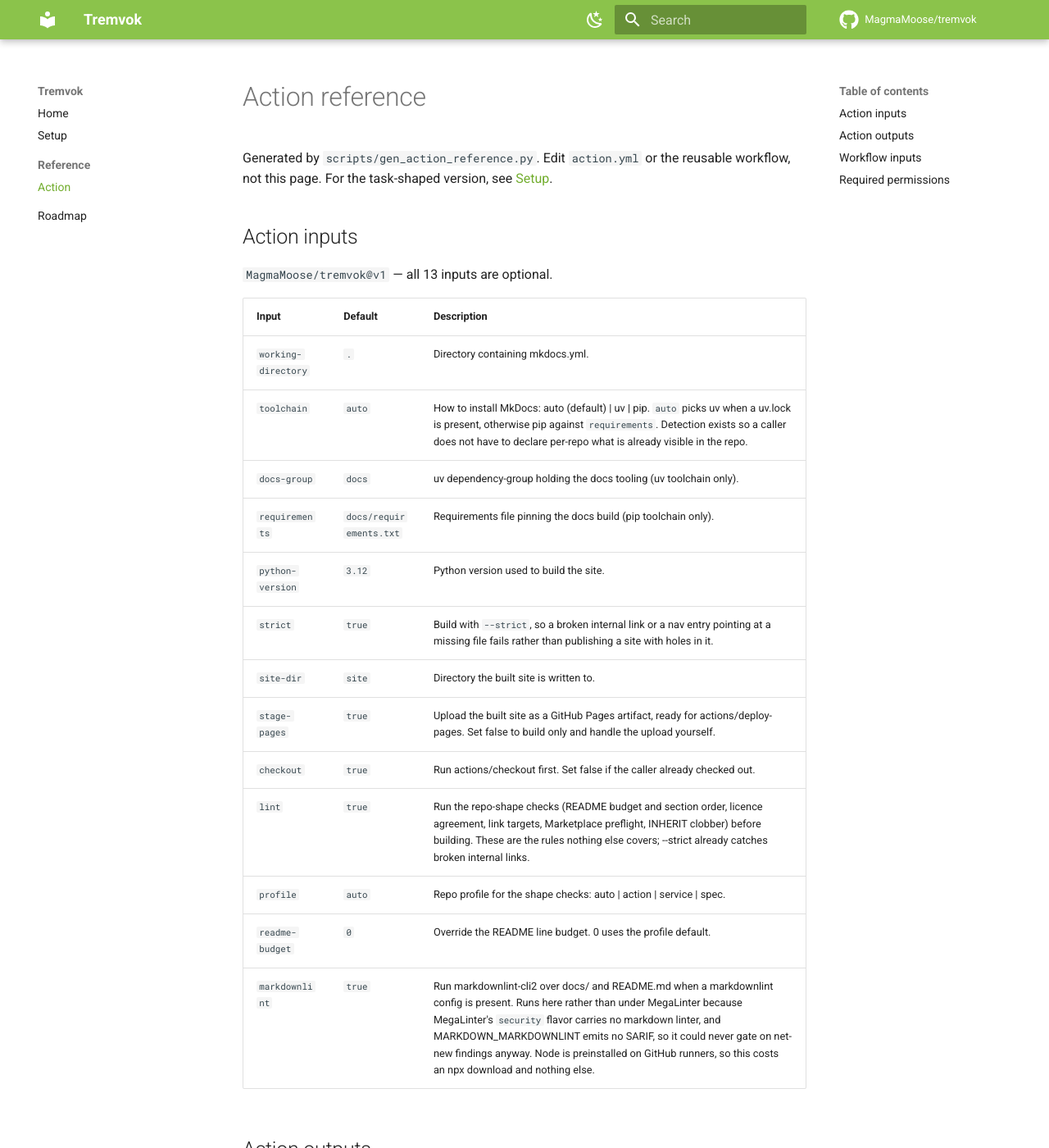
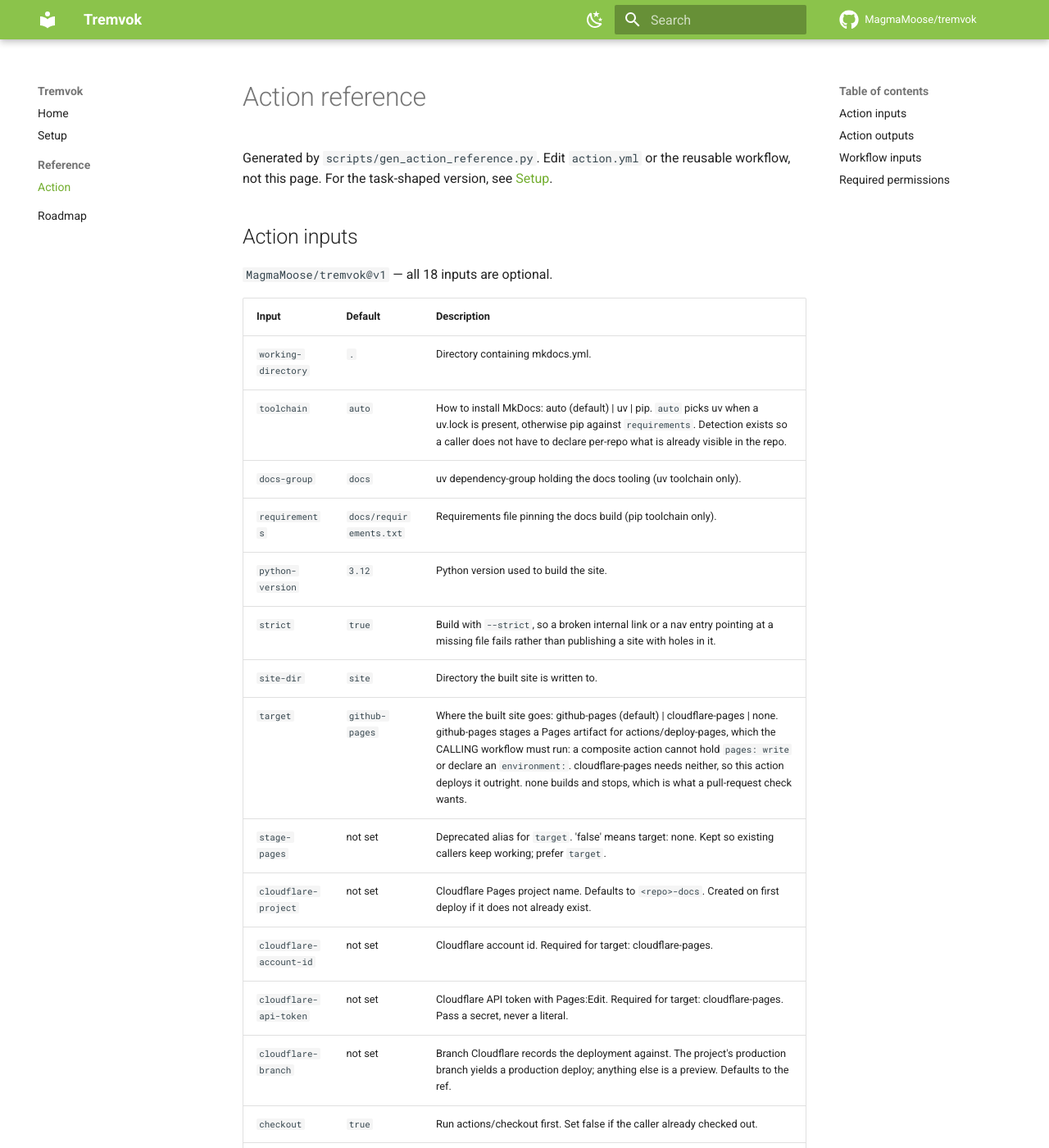
Before and after one commit to MagmaMoose/tremvok, an MkDocs documentation site: the page built from docs/action-reference.md, in a window 1280 px wide and 1400 px high. Shown: the whole window at 82% size. Built offline with MkDocs 1.6.1 and Material for MkDocs 9.7.7, drawn with Linux system fonts in a browser that asks for light colours; comment, search, counter and statistics services are not loaded; some of the changed text lies outside the part shown.

Commit message:
feat!: deploy to Cloudflare Pages, and commit to the v1 interface
Adds `target: github-pages | cloudflare-pages | none`, and the two paths are
deliberately asymmetric because the platforms are:

  cloudflare-pages   the ACTION deploys. Cloudflare needs no GitHub permissions
                     and no environment, so a plain `uses:` step publishes a site.
  github-pages       the WORKFLOW deploys. actions/deploy-pages needs
                     `pages: write`, `id-token: write` and the `github-pages`
                     environment, none of which a composite action may declare.

That asymmetry is why the reusable workflow exists at all, and it is now the
thing `target` selects between rather than a fork nobody outside the org can use.

The Pages project is created on first deploy, so a new repo publishes with no
manual Cloudflare setup. Credentials arrive as declared `secrets:`;
CLOUDFLARE_ACCOUNT_ID and CLOUDFLARE_API_TOKEN already exist as org secrets
available to every repo, so a caller needs only `secrets: inherit`.

`publish: false` overrides target, so a pull-request run cannot deploy by
accident. The verify job carries `always()` — without it a Cloudflare deploy
would never be verified, because `deploy` is skipped on that path and a skipped
dependency skips the dependent job.

Also escapes angle brackets in the generated reference. `<repo>` outside a code
span is parsed as an HTML tag and disappears, so the cell rendered as
"Defaults to -docs" — the identical silent content loss the pipe escaping was
added for one commit ago.

BREAKING CHANGE: `stage-pages` is deprecated in favour of `target`. It still
works (`stage-pages: false` means `target: none`) but will be removed. This also
cuts v1.0.0, which the README, the docs and the reusable workflow's own
`uses: MagmaMoose/tremvok@v1` have all referenced since the action was written —
none of which resolved, because the repo was still on 0.x. The interface is now
what those references promise.

```diff
--- a/docs/action-reference.md
+++ b/docs/action-reference.md
@@ -7,7 +7,7 @@
 
 ## Action inputs
 
-`MagmaMoose/tremvok@v1` — all 13 inputs are optional.
+`MagmaMoose/tremvok@v1` — all 18 inputs are optional.
 
 | Input | Default | Description |
 | --- | --- | --- |
@@ -18,7 +18,12 @@
 | `python-version` | `3.12` | Python version used to build the site. |
 | `strict` | `true` | Build with `--strict`, so a broken internal link or a nav entry pointing at a missing file fails rather than publishing a site with holes in it. |
 | `site-dir` | `site` | Directory the built site is written to. |
-| `stage-pages` | `true` | Upload the built site as a GitHub Pages artifact, ready for actions/deploy-pages. Set false to build only and handle the upload yourself. |
+| `target` | `github-pages` | Where the built site goes: github-pages (default) \| cloudflare-pages \| none. github-pages stages a Pages artifact for actions/deploy-pages, which the CALLING workflow must run: a composite action cannot hold `pages: write` or declare an `environment:`. cloudflare-pages needs neither, so this action deploys it outright. none builds and stops, which is what a pull-request check wants. |
+| `stage-pages` | not set | Deprecated alias for `target`. 'false' means target: none. Kept so existing callers keep working; prefer `target`. |
+| `cloudflare-project` | not set | Cloudflare Pages project name. Defaults to `<repo>-docs`. Created on first deploy if it does not already exist. |
+| `cloudflare-account-id` | not set | Cloudflare account id. Required for target: cloudflare-pages. |
+| `cloudflare-api-token` | not set | Cloudflare API token with Pages:Edit. Required for target: cloudflare-pages. Pass a secret, never a literal. |
+| `cloudflare-branch` | not set | Branch Cloudflare records the deployment against. The project's production branch yields a production deploy; anything else is a preview. Defaults to the ref. |
 | `checkout` | `true` | Run actions/checkout first. Set false if the caller already checked out. |
 | `lint` | `true` | Run the repo-shape checks (README budget and section order, licence agreement, link targets, Marketplace preflight, INHERIT clobber) before building. These are the rules nothing else covers; --strict already catches broken internal links. |
 | `profile` | `auto` | Repo profile for the shape checks: auto \| action \| service \| spec. |
@@ -31,7 +36,8 @@
 | --- | --- |
 | `site-dir` | Absolute path to the built site. |
 | `toolchain` | The toolchain actually used: uv or pip. |
-| `pages-staged` | true when a Pages artifact was uploaded. |
+| `target` | The deploy target actually used. |
+| `page-url` | Deployed URL. Set for cloudflare-pages; empty for github-pages, whose deploy the calling workflow owns. |
 
 ## Workflow inputs
 
@@ -40,16 +46,19 @@
 
 | Input | Type | Default | Description |
 | --- | --- | --- | --- |
+| `target` | `string` | `github-pages` | github-pages \| cloudflare-pages \| none. |
 | `working-directory` | `string` | `.` | Directory containing mkdocs.yml. |
 | `toolchain` | `string` | `auto` | auto \| uv \| pip. auto detects uv.lock, else requirements. |
 | `docs-group` | `string` | `docs` | uv dependency-group holding the docs tooling. |
 | `requirements` | `string` | `docs/requirements.txt` | Requirements file pinning the docs build (pip toolchain). |
 | `python-version` | `string` | `3.12` | Python version used to build the site. |
 | `lint` | `boolean` | `True` | Run the repo-shape checks before building. |
+| `markdownlint` | `boolean` | `True` | Run markdownlint when a markdownlint config is present. |
 | `profile` | `string` | `auto` | Repo profile for the shape checks: auto \| action \| service \| spec. |
 | `readme-budget` | `number` | `0` | Override the README line budget. 0 uses the profile default. |
-| `runs-on` | `string` | `ubuntu-latest` | — |
-| `publish` | `boolean` | `True` | Deploy to GitHub Pages. Set false to build and verify only — the gate half without the publish half, which is what a pull-request check wants. |
+| `cloudflare-project` | `string` | not set | Cloudflare Pages project name. Defaults to &lt;repo&gt;-docs. |
+| `runs-on` | `string` | `ubuntu-latest` | Runner label for every job. |
+| `publish` | `boolean` | `True` | Deploy at all. false builds and checks without publishing, which is what a pull-request run wants. |
 | `verify` | `boolean` | `True` | After deploying, request the published URL and fail on a non-2xx. A deploy that reports success while the site 404s is the failure mode worth catching. |
 
 ## Required permissions
```
Also changed, not shown: action.yml (+103 -8 lines), 3 other files.
